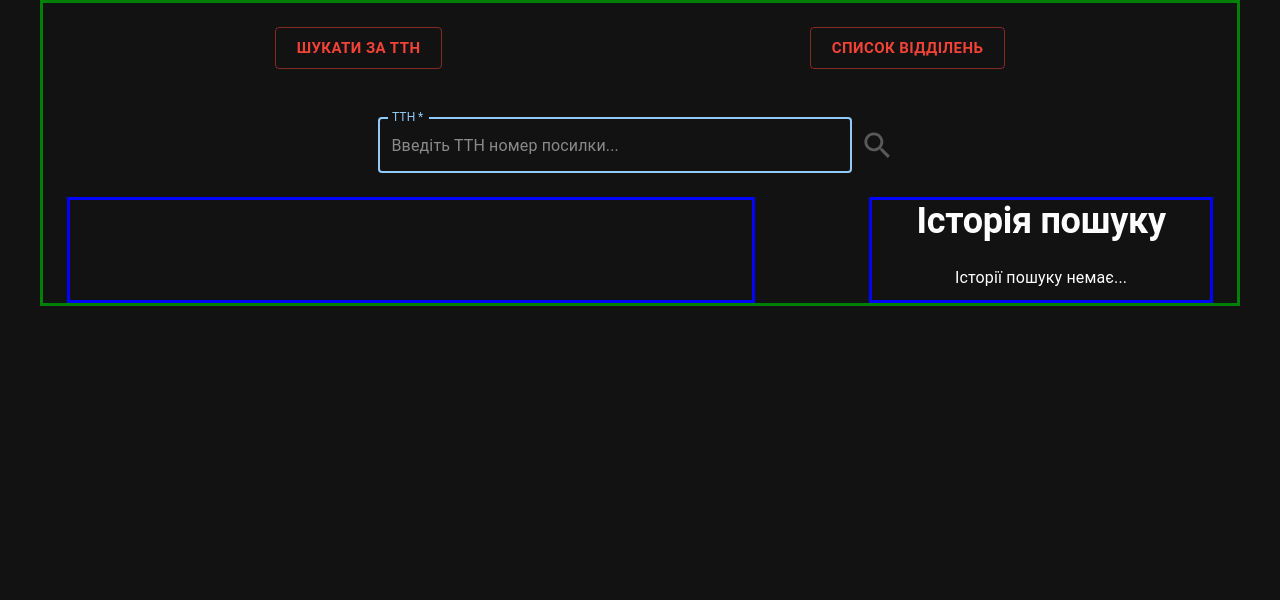
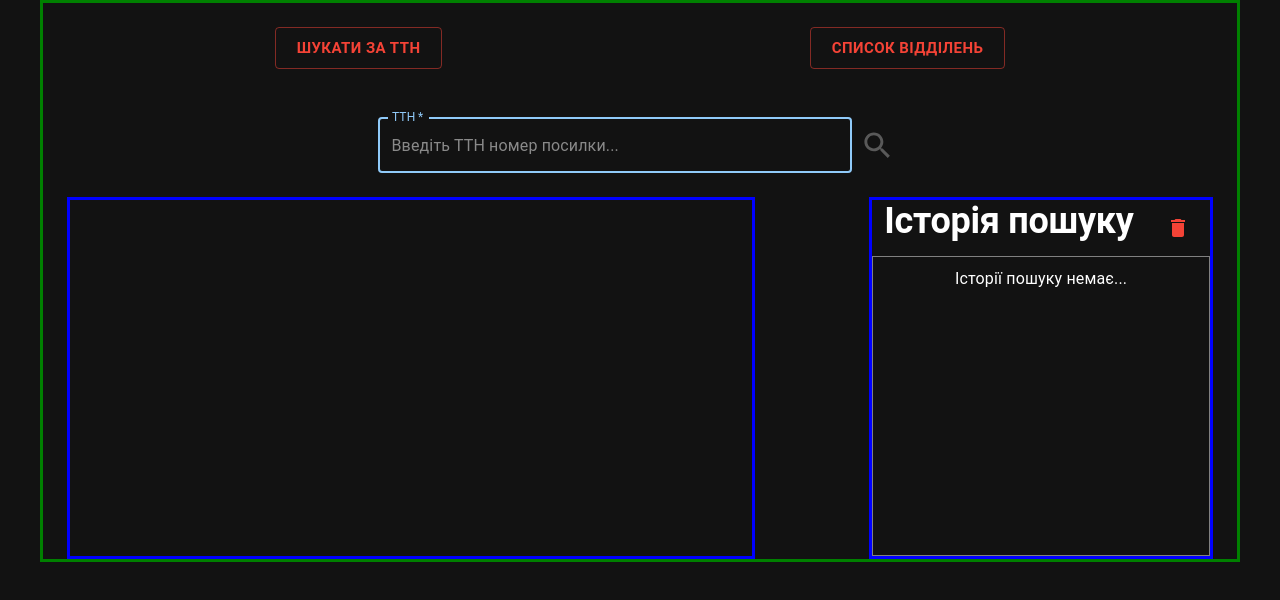
Before and after one commit to Kl0filinj/sameIt-test-task, a React (Create React App) app: page / in a window 1280 px wide. Shown: the top 600 px of the page. Built offline with nearby package versions, Linux system fonts and the light colour scheme.

Commit message:
history functional

```diff
--- a/src/api/packeges.ts
+++ b/src/api/packeges.ts
@@ -1,23 +1,23 @@
 import axios from 'axios';
 
 const BASE_URL = 'https://api.novaposhta.ua/v2.0/json/';
-const API_KEY = '633a289e89aa24489caf8479765d2b32'
+const API_KEY = '633a289e89aa24489caf8479765d2b32';
 
 const reqStructure = (packageCode: string) => {
   return {
-  apiKey: API_KEY,
-  modelName: "TrackingDocument",
-  calledMethod: "getStatusDocuments",
-  methodProperties: {
-    Documents: [
-      {
-        DocumentNumber: packageCode,
-        Phone: ""
-      }
-    ]
-  }
-}
-}
+    apiKey: API_KEY,
+    modelName: 'TrackingDocument',
+    calledMethod: 'getStatusDocuments',
+    methodProperties: {
+      Documents: [
+        {
+          DocumentNumber: packageCode,
+          Phone: '',
+        },
+      ],
+    },
+  };
+};
 
 const instance = axios.create({
   baseURL: BASE_URL,
@@ -25,7 +25,28 @@ const instance = axios.create({
 
 export const getTrackPackageInfo = async (credentials: string) => {
   const { data } = await instance.post('', reqStructure(credentials));
-  return data.data[0];
+  const {
+    FactualWeight,
+    DocumentCost,
+    WarehouseRecipient,
+    WarehouseSender,
+    Number,
+    CitySender,
+    CityRecipient,
+    ActualDeliveryDate,
+    Status,
+  } = data.data[0];
+  return {
+    FactualWeight,
+    DocumentCost,
+    WarehouseRecipient,
+    WarehouseSender,
+    Number,
+    CitySender,
+    CityRecipient,
+    ActualDeliveryDate,
+    Status,
+  };
 };
 
 // export const getOfficesInfoList = async () => {
--- a/src/components/HistoryList/HistoryList.tsx
+++ b/src/components/HistoryList/HistoryList.tsx
@@ -1,34 +1,63 @@
 import {
   Box,
+  IconButton,
   List,
   ListItem,
   ListItemButton,
   ListItemText,
+  Tooltip,
   Typography,
 } from '@mui/material';
 import React from 'react';
+import DeleteIcon from '@mui/icons-material/Delete';
 import { selectHistory } from 'redux/data/data-selectors';
-import { useAppSelector } from 'redux/helpers/hook';
+import { useAppDispatch, useAppSelector } from 'redux/helpers/hook';
+import { cleanHistory, setPackageCode } from 'redux/data/data-slice';
+import { getTrackInfo } from 'redux/data/data-operations';
 
 const HistoryList = () => {
   const historyList = useAppSelector(selectHistory);
+  const dispatch = useAppDispatch();
+
+  const onHistoryItemClick = (packageCode: string) => {
+    dispatch(setPackageCode(packageCode));
+    dispatch(getTrackInfo(packageCode));
+  };
+
   return (
     <Box border={3} borderColor="blue" flexBasis={'30%'}>
-      <Typography
-        variant="h2"
-        fontWeight={'700'}
-        fontSize={36}
-        textAlign="center"
-        gutterBottom
+      <Box
+        display={'flex'}
+        justifyContent={'space-around'}
+        alignItems={'center'}
       >
-        Історія пошуку
-      </Typography>
-      <List>
+        <Typography variant="h2" fontWeight={'700'} fontSize={36} gutterBottom>
+          Історія пошуку
+        </Typography>
+        <Tooltip title="Очистити історію перегляду ?">
+          <IconButton
+            color="error"
+            aria-label="delete history"
+            component="label"
+            onClick={() => {
+              dispatch(cleanHistory());
+            }}
+          >
+            <DeleteIcon />
+          </IconButton>
+        </Tooltip>
+      </Box>
+      <List
+        sx={{ overflowY: 'scroll', height: '300px', border: '1px gray solid' }}
+      >
         {historyList.length !== 0 ? (
           <>
             {historyList.map((item, index) => (
               <ListItem disablePadding key={index}>
-                <ListItemButton component="button">
+                <ListItemButton
+                  component="button"
+                  onClick={() => onHistoryItemClick(String(item))}
+                >
                   <ListItemText primary={item} />
                 </ListItemButton>
               </ListItem>
--- a/src/components/PackageData/PackageData.tsx
+++ b/src/components/PackageData/PackageData.tsx
@@ -8,12 +8,13 @@ interface PackageDataProps {
 
 const PackageData: React.FC<PackageDataProps> = ({ packageData }) => {
   const {
-    WarehouseSender,
-    WarehouseRecipient,
-    FactualWeight,
-    ActualDeliveryDate,
-    DocumentCost,
+    WarehouseSender = 'Відправника не знайдено',
+    WarehouseRecipient = 'Отримувача не знайдено',
+    FactualWeight = '0',
+    ActualDeliveryDate = '-',
+    DocumentCost = '0',
     Number,
+    Status = 'Помилка',
   } = packageData;
 
   return (
@@ -41,7 +42,6 @@ const PackageData: React.FC<PackageDataProps> = ({ packageData }) => {
                   </Typography>
                   <Divider />
                 </Box>
-
                 <Box mb={3}>
                   <Typography variant="h5" color={red[500]} gutterBottom>
                     Отримувач
@@ -51,12 +51,16 @@ const PackageData: React.FC<PackageDataProps> = ({ packageData }) => {
                   </Typography>
                   <Divider />
                 </Box>
-
                 <Typography variant="h5" color={red[500]} gutterBottom>
                   Опис
                 </Typography>
+
                 <Typography variant="h5" component="p">
                   Номер: {Number}
+                </Typography>
+
+                <Typography variant="h5" component="p">
+                  Статус: {Status}
                 </Typography>
 
                 <Typography variant="h5" component="p">
@@ -79,15 +83,4 @@ const PackageData: React.FC<PackageDataProps> = ({ packageData }) => {
   );
 };
 
-// FactualWeight: string,
-// DocumentCost: string,
-// WarehouseRecipient: string,
-// WarehouseSender: string,
-// Number: string,
-
-// CitySender: string,
-// CityRecipient: string,
-
-// ActualDeliveryDate: string,
-
 export default PackageData;
--- a/src/components/SearchBar/SearchBar.tsx
+++ b/src/components/SearchBar/SearchBar.tsx
@@ -1,17 +1,37 @@
 import SearchIcon from '@mui/icons-material/Search';
-import { IconButton, TextField } from '@mui/material';
+import { IconButton, Snackbar, TextField } from '@mui/material';
 import { Box } from '@mui/system';
 import React, { useState } from 'react';
-import { useAppDispatch } from 'redux/helpers/hook';
+import { useAppDispatch, useAppSelector } from 'redux/helpers/hook';
 import { getTrackInfo } from 'redux/data/data-operations';
+import {
+  selectPackageCode,
+  selectPackageDataLoading,
+} from 'redux/data/data-selectors';
+import Alert from 'components/sheared/Alert';
+import { setPackageCode } from 'redux/data/data-slice';
 
 const SearchBar = () => {
-  const [packageNumber, setPackageNumber] = useState('');
+  // const [packageNumber, setPackageNumber] = useState('');
+  const [isAlertOpen, setIsAlertOpen] = useState(false);
   const dispatch = useAppDispatch();
+  const isLoading = useAppSelector(selectPackageDataLoading);
+  const packageNumber = useAppSelector(selectPackageCode);
+
+  const handleAlertClose = (
+    event?: React.SyntheticEvent | Event,
+    reason?: string
+  ) => {
+    if (reason === 'clickaway') {
+      return;
+    }
+
+    setIsAlertOpen(false);
+  };
 
   const searchSubmitHandler = () => {
-    if (packageNumber.length < 14) {
-      console.log('Wrong code !');
+    if (packageNumber.length !== 14 || packageNumber.match(/[^0-9]/)) {
+      setIsAlertOpen(true);
       return;
     }
     dispatch(getTrackInfo(packageNumber));
@@ -25,6 +45,21 @@ const SearchBar = () => {
       justifyContent={'center'}
       alignItems={'center'}
     >
+      <Snackbar
+        open={isAlertOpen}
+        anchorOrigin={{ vertical: 'top', horizontal: 'right' }}
+        autoHideDuration={5000}
+        onClose={handleAlertClose}
+      >
+        <Alert
+          onClose={handleAlertClose}
+          severity="error"
+          sx={{ width: '100%' }}
+        >
+          Код посилки введено невірно, спробуйте знову
+        </Alert>
+      </Snackbar>
+
       <TextField
         id="outlined-search"
         label="ТТН"
@@ -33,7 +68,7 @@ const SearchBar = () => {
         placeholder="Введіть ТТН номер посилки..."
         value={packageNumber}
         onChange={(evt: React.ChangeEvent<HTMLInputElement>) =>
-          setPackageNumber(evt.target.value)
+          dispatch(setPackageCode(evt.target.value))
         }
         required
         fullWidth
@@ -43,7 +78,7 @@ const SearchBar = () => {
         color="primary"
         aria-label="upload picture"
         component="label"
-        disabled={packageNumber === ''}
+        disabled={packageNumber === '' || isLoading === true}
         onClick={() => searchSubmitHandler()}
       >
         <SearchIcon fontSize="large" />
--- /dev/null
+++ b/src/components/sheared/Alert.tsx
@@ -0,0 +1,11 @@
+import MuiAlert, { AlertProps } from '@mui/material/Alert';
+import React from 'react';
+
+const Alert = React.forwardRef<HTMLDivElement, AlertProps>(function Alert(
+  props,
+  ref
+) {
+  return <MuiAlert elevation={6} ref={ref} variant="filled" {...props} />;
+});
+
+export default Alert;
--- a/src/redux/data/data-selectors.ts
+++ b/src/redux/data/data-selectors.ts
@@ -1,9 +1,13 @@
-import { RootState } from "redux/store";
+import { RootState } from 'redux/store';
 
-export const selectCurrentPackage = (state: RootState) => state.data.currentPackage;
+export const selectCurrentPackage = (state: RootState) =>
+  state.data.currentPackage;
 
 export const selectHistory = (state: RootState) => state.data.history;
 
+export const selectPackageCode = (state: RootState) => state.data.packageCode;
+
 export const selectError = (state: RootState) => state.data.error;
 
-export const selectPackageDataLoading = (state: RootState) => state.data.isLoading;
+export const selectPackageDataLoading = (state: RootState) =>
+  state.data.isLoading;
--- a/src/redux/data/data-slice.ts
+++ b/src/redux/data/data-slice.ts
@@ -1,7 +1,4 @@
-import {
-  createSlice,
-  PayloadAction
-} from '@reduxjs/toolkit';
+import { createSlice, PayloadAction } from '@reduxjs/toolkit';
 import { getTrackInfo } from './data-operations';
 import { WritableDraft } from 'immer/dist/internal';
 import { ITrackInfoResponse } from 'redux/helpers/dataTypes';
@@ -9,20 +6,21 @@ import { persistReducer } from 'redux-persist';
 import storage from 'redux-persist/lib/storage';
 
 interface IPackageDataState {
-    currentPackage: Partial<ITrackInfoResponse> ,
-    history: String[],
-    officesList: [],
-    isLoading: Boolean,
-    error: String | null,
+  currentPackage: Partial<ITrackInfoResponse>;
+  history: String[];
+  officesList: [];
+  packageCode: string;
+  isLoading: Boolean;
+  error: String | null;
 }
 
 const packageDataState: IPackageDataState = {
   currentPackage: {},
   history: [],
   officesList: [],
+  packageCode: '',
   isLoading: false,
   error: null,
-
 };
 
 const handlePending = (state: WritableDraft<IPackageDataState>) => {
@@ -50,17 +48,32 @@ export const packageData = createSlice({
       .addCase(getTrackInfo.pending.type, (state, _) => {
         handlePending(state);
       })
-      .addCase(getTrackInfo.fulfilled.type, (state, action: PayloadAction<ITrackInfoResponse>) => {
-        state.currentPackage = action.payload
-        state.history = [...state.history, action.payload.Number]
+      .addCase(
+        getTrackInfo.fulfilled.type,
+        (state, action: PayloadAction<ITrackInfoResponse>) => {
+          state.currentPackage = action.payload;
+          if (!state.history.includes(action.payload.Number)) {
+            state.history = [...state.history, action.payload.Number];
+          }
           state.isLoading = false;
           state.error = null;
-      })
-      .addCase(getTrackInfo.rejected.type, (state, action: PayloadAction<string>) => {
-        handleRejected(state, action)
-      })
+        }
+      )
+      .addCase(
+        getTrackInfo.rejected.type,
+        (state, action: PayloadAction<string>) => {
+          handleRejected(state, action);
+        }
+      );
   },
-  reducers: {},
+  reducers: {
+    cleanHistory: state => {
+      state.history = [];
+    },
+    setPackageCode: (state, { payload }) => {
+      state.packageCode = payload;
+    },
+  },
 });
 
 const persistConfig = {
@@ -69,5 +82,8 @@ const persistConfig = {
   whitelist: ['history'],
 };
 
-// export const { addTask, deleteTask } = contactsSlice.actions;
-export const packageDataReducer = persistReducer(persistConfig, packageData.reducer);
+export const { cleanHistory, setPackageCode } = packageData.actions;
+export const packageDataReducer = persistReducer(
+  persistConfig,
+  packageData.reducer
+);
```
Also changed, not shown: src/redux/helpers/dataTypes.ts (+9 -8 lines). Lines whose indentation alone changed are shown as unchanged.
